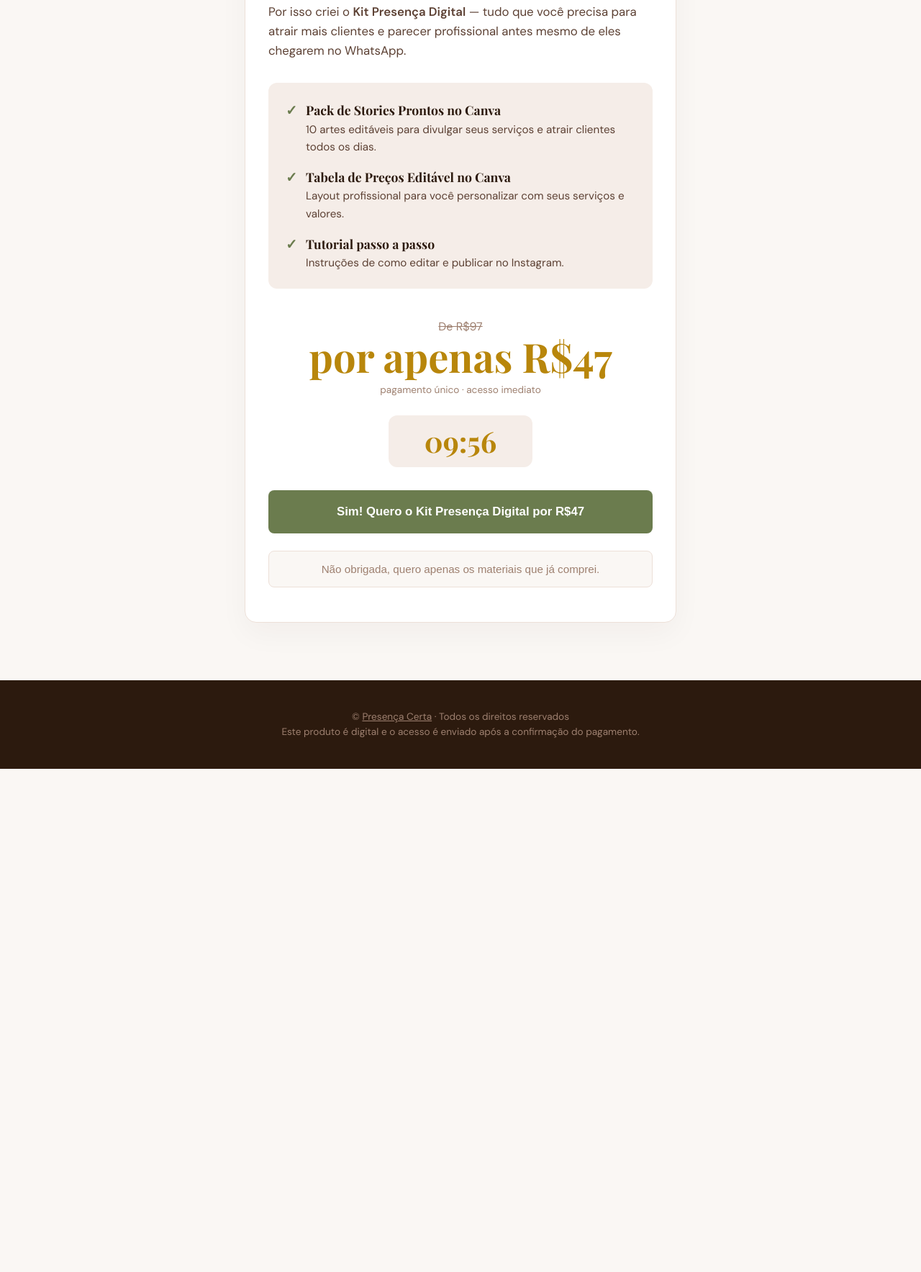
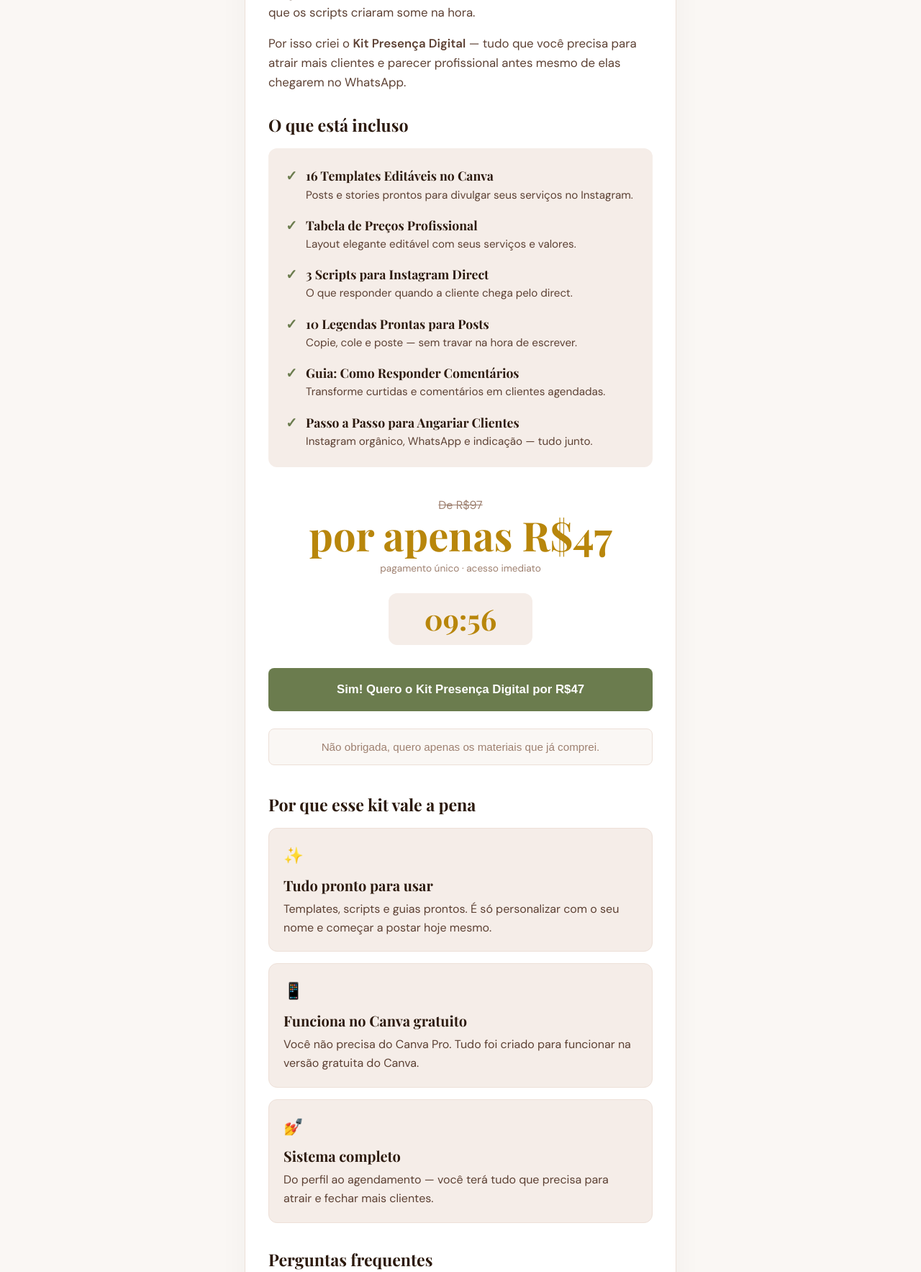
Before and after one commit to convertamaisgf-bot/script-naildesign, a website built with Vite: page upsell.html in a window 1280 px wide. Shown: the part 882-2649 px from the top of the page at 72% size. Before the commit the page ends 1950 px from the top, so only its background shows below. Built offline with nearby package versions, Linux system fonts and the light colour scheme; a web font is replaced by a local one.

Commit message:
Add files via upload

```diff
--- a/upsell.html
+++ b/upsell.html
@@ -158,6 +158,12 @@
     }
     .texto-vendas p { margin-bottom: 16px; }
 
+    .titulo-secao {
+      font-size: 1.45rem;
+      margin-bottom: 18px;
+      text-align: left;
+    }
+
     .lista-incluso {
       text-align: left;
       list-style: none;
@@ -257,6 +263,38 @@
       border-color: var(--separador);
     }
 
+    /* BENEFÍCIOS E FAQ */
+    .extras {
+      margin-top: 40px;
+      text-align: left;
+    }
+    .benefits-grid {
+      display: grid;
+      gap: 16px;
+      margin-bottom: 36px;
+    }
+    .benefit-card,
+    .faq-item {
+      background: var(--bg-alt);
+      border: 1px solid var(--borda);
+      border-radius: 12px;
+      padding: 20px;
+    }
+    .benefit-icon {
+      font-size: 1.4rem;
+      display: inline-block;
+      margin-bottom: 10px;
+    }
+    .benefit-card h3,
+    .faq-item h3 {
+      font-size: 1.25rem;
+      margin-bottom: 8px;
+    }
+    .faq-list {
+      display: grid;
+      gap: 16px;
+    }
+
     /* FOOTER */
     .footer {
       background: var(--text-titulos);
@@ -266,6 +304,21 @@
       font-size: 0.85rem;
     }
     .footer a { color: var(--text-muted); text-decoration: underline; }
+
+    @media (max-width: 640px) {
+      .section-confirmacao h2 {
+        font-size: 2.7rem;
+      }
+      .card-upsell {
+        padding: 36px 22px;
+      }
+      .card-upsell h2 {
+        font-size: 1.85rem;
+      }
+      .preco-real {
+        font-size: 2.8rem;
+      }
+    }
   </style>
 </head>
 <body>
@@ -289,37 +342,59 @@
   <section class="section-upsell">
     <div class="container">
       <div class="card-upsell" id="oferta-box">
-        <div class="badge">Oferta única · Kit Presença Digital</div>
+        <div class="badge">Oferta Única · Kit Presença Digital</div>
 
-        <h2>Agora que você tem os scripts para fechar, precisa atrair mais clientes para o WhatsApp.</h2>
+        <h2>Agora que você tem os scripts para fechar,<br>precisa atrair mais clientes para o WhatsApp.</h2>
 
         <div class="texto-vendas">
           <p>Os scripts que você acabou de garantir farão as clientes fecharem muito mais rápido.</p>
           <p>Mas existe um detalhe que separa as amadoras das profissionais de elite: a primeira impressão.</p>
           <p>Se a cliente ver seu perfil sem identidade visual, sem tabela de preços profissional, sem stories que geram desejo — a autoridade que os scripts criaram some na hora.</p>
-          <p>Por isso criei o <strong>Kit Presença Digital</strong> — tudo que você precisa para atrair mais clientes e parecer profissional antes mesmo de eles chegarem no WhatsApp.</p>
+          <p>Por isso criei o <strong>Kit Presença Digital</strong> — tudo que você precisa para atrair mais clientes e parecer profissional antes mesmo de elas chegarem no WhatsApp.</p>
         </div>
 
+        <h3 class="titulo-secao">O que está incluso</h3>
         <ul class="lista-incluso">
           <li>
             <span class="check">✓</span>
             <div>
-              <strong>Pack de Stories Prontos no Canva</strong>
-              10 artes editáveis para divulgar seus serviços e atrair clientes todos os dias.
+              <strong>16 Templates Editáveis no Canva</strong>
+              Posts e stories prontos para divulgar seus serviços no Instagram.
             </div>
           </li>
           <li>
             <span class="check">✓</span>
             <div>
-              <strong>Tabela de Preços Editável no Canva</strong>
-              Layout profissional para você personalizar com seus serviços e valores.
+              <strong>Tabela de Preços Profissional</strong>
+              Layout elegante editável com seus serviços e valores.
             </div>
           </li>
           <li>
             <span class="check">✓</span>
             <div>
-              <strong>Tutorial passo a passo</strong>
-              Instruções de como editar e publicar no Instagram.
+              <strong>3 Scripts para Instagram Direct</strong>
+              O que responder quando a cliente chega pelo direct.
+            </div>
+          </li>
+          <li>
+            <span class="check">✓</span>
+            <div>
+              <strong>10 Legendas Prontas para Posts</strong>
+              Copie, cole e poste — sem travar na hora de escrever.
+            </div>
+          </li>
+          <li>
+            <span class="check">✓</span>
+            <div>
+              <strong>Guia: Como Responder Comentários</strong>
+              Transforme curtidas e comentários em clientes agendadas.
+            </div>
+          </li>
+          <li>
+            <span class="check">✓</span>
+            <div>
+              <strong>Passo a Passo para Angariar Clientes</strong>
+              Instagram orgânico, WhatsApp e indicação — tudo junto.
             </div>
           </li>
         </ul>
@@ -334,6 +409,47 @@
 
         <button class="btn-green kirvano-payment-trigger">Sim! Quero o Kit Presença Digital por R$47</button>
         <button class="link-recusa kirvano-refuse-trigger">Não obrigada, quero apenas os materiais que já comprei.</button>
+
+        <div class="extras">
+          <h3 class="titulo-secao">Por que esse kit vale a pena</h3>
+          <div class="benefits-grid">
+            <div class="benefit-card">
+              <div class="benefit-icon">✨</div>
+              <h3>Tudo pronto para usar</h3>
+              <p>Templates, scripts e guias prontos. É só personalizar com o seu nome e começar a postar hoje mesmo.</p>
+            </div>
+
+            <div class="benefit-card">
+              <div class="benefit-icon">📱</div>
+              <h3>Funciona no Canva gratuito</h3>
+              <p>Você não precisa do Canva Pro. Tudo foi criado para funcionar na versão gratuita do Canva.</p>
+            </div>
+
+            <div class="benefit-card">
+              <div class="benefit-icon">💅</div>
+              <h3>Sistema completo</h3>
+              <p>Do perfil ao agendamento — você terá tudo que precisa para atrair e fechar mais clientes.</p>
+            </div>
+          </div>
+
+          <h3 class="titulo-secao">Perguntas frequentes</h3>
+          <div class="faq-list">
+            <div class="faq-item">
+              <h3>Preciso saber design para usar os templates?</h3>
+              <p>De jeito nenhum! É só abrir no Canva, trocar o texto e as fotos pelo seu conteúdo. Leva menos de 10 minutos por template.</p>
+            </div>
+
+            <div class="faq-item">
+              <h3>Preciso ter o Canva Pro?</h3>
+              <p>Não! Todos os templates foram feitos para funcionar perfeitamente na versão gratuita do Canva.</p>
+            </div>
+
+            <div class="faq-item">
+              <h3>Vou receber tudo de uma vez?</h3>
+              <p>Sim! Assim que confirmar o pagamento, você recebe acesso imediato a todos os materiais do kit.</p>
+            </div>
+          </div>
+        </div>
       </div>
       <div id="oferta-expirada" class="timer-expirado" style="text-align: center;">Essa oferta expirou.</div>
     </div>
```
